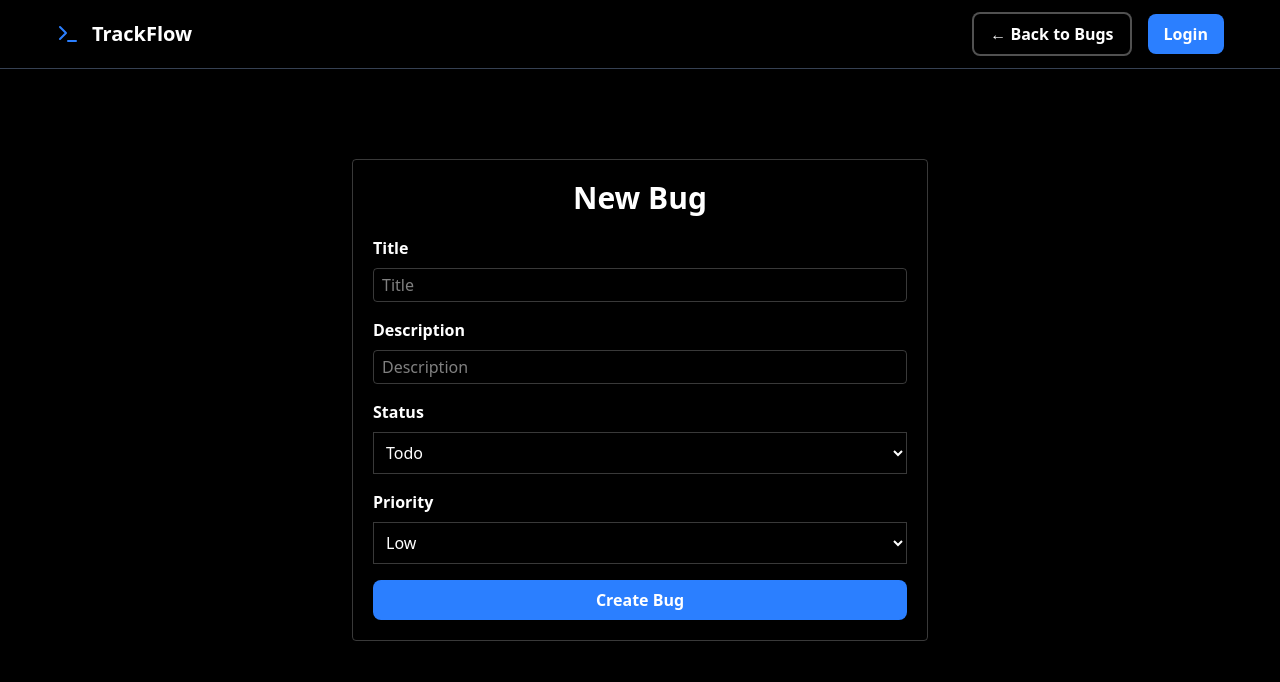
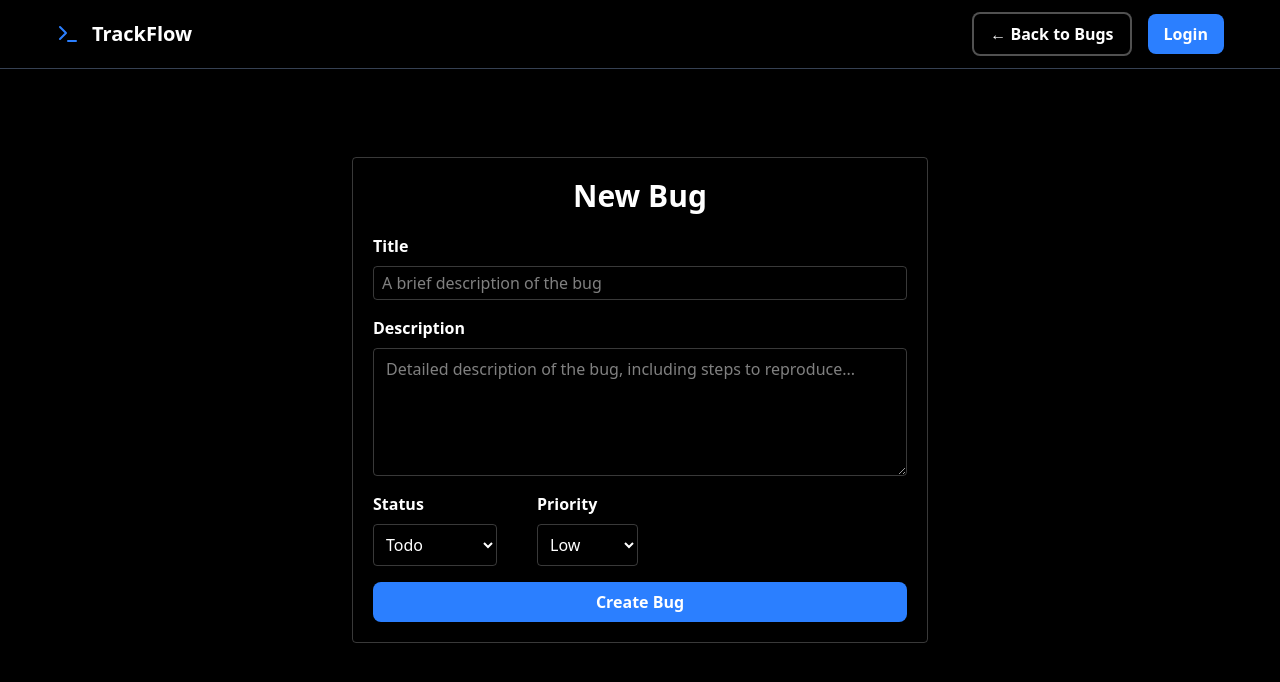
Before and after one commit to DarshanVaishya/TrackFlow, a React (Vite) app in the folder client/: page /bugs/new in a window 1280 px wide. Shown: the top 682 px of the page. Built offline with nearby package versions, Linux system fonts and the light colour scheme.

Commit message:
Minor fixes

```diff
--- a/client/src/components/CommentCard.jsx
+++ b/client/src/components/CommentCard.jsx
@@ -8,6 +8,7 @@ export default function CommentCard({ comment, userId, commentsState }) {
 	const [editing, setEditing] = useState(false)
 	const [content, setContent] = useState(comment.content)
 
+	// TODO: Have a confirm alert box before deleting
 	const handleDelete = () => {
 		axios.delete(`http://localhost:8000/comments/${comment.id}`)
 			.then(response => {
@@ -27,17 +28,21 @@ export default function CommentCard({ comment, userId, commentsState }) {
 		})
 	}
 
-	// TODO: Fix the look of edit and delete buttons
+	// TODO: Change edit comment from input to textarea
 	return (
-		<div className="bg-neutral-900/60 border-1 border-neutral-500/50 rounded p-5 mt-3">
+		<div className="group bg-neutral-900/60 border border-neutral-500/50 rounded p-5 mt-3 outline-none hover:ring-1 hover:ring-blue-500">
 			<div className="flex justify-between">
 				<div className="flex gap-3 mb-2">
 					<span className="capitalize">{comment.created_by.email.split("@")[0]}</span>
 					<span className="text-neutral-500">{FormatDate(comment.created_at, true)}</span>
 				</div>
 				{userId === comment.created_by_id && <div className="flex gap-3">
-					<span onClick={() => setEditing(!editing)} className="hover:cursor-pointer text-green-400 underline">Edit</span>
-					<span onClick={handleDelete} className="hover:cursor-pointer text-red-500 underline">Delete</span>
+					<button onClick={() => setEditing(!editing)} className="hidden group-hover:flex px-2 py-1 rounded hover:bg-green-500/50 justify-center items-center hover:cursor-pointer">
+						<svg xmlns="http://www.w3.org/2000/svg" width="24" height="24" viewBox="0 0 24 24" fill="none" stroke="currentColor" stroke-width="2" stroke-linecap="round" stroke-linejoin="round" class="lucide lucide-pencil h-3.5 w-3.5"><path d="M21.174 6.812a1 1 0 0 0-3.986-3.987L3.842 16.174a2 2 0 0 0-.5.83l-1.321 4.352a.5.5 0 0 0 .623.622l4.353-1.32a2 2 0 0 0 .83-.497z"></path><path d="m15 5 4 4"></path></svg>
+					</button>
+					<button onClick={handleDelete} className="hidden group-hover:flex px-2 py-1 rounded hover:bg-red-500/50 justify-center items-center hover:cursor-pointer">
+						<svg xmlns="http://www.w3.org/2000/svg" width="24" height="24" viewBox="0 0 24 24" fill="none" stroke="currentColor" stroke-width="2" stroke-linecap="round" stroke-linejoin="round" class="lucide lucide-trash2 h-3.5 w-3.5"><path d="M3 6h18"></path><path d="M19 6v14c0 1-1 2-2 2H7c-1 0-2-1-2-2V6"></path><path d="M8 6V4c0-1 1-2 2-2h4c1 0 2 1 2 2v2"></path><line x1="10" x2="10" y1="11" y2="17"></line><line x1="14" x2="14" y1="11" y2="17"></line></svg>
+					</button>
 				</div>}
 			</div>
 			{
--- a/client/src/components/CommentsSection.jsx
+++ b/client/src/components/CommentsSection.jsx
@@ -35,7 +35,7 @@ export default function CommentsSection({ bugId, comments, setComments }) {
 			{/* Post comment box */}
 			<div className="p-5 border border-neutral-500/50 mt-3 mb-5 bg-neutral-900/50 rounded">
 				<div>
-					<textarea className="w-full p-2 rounded border-1 border-neutral-600/50 bg-black text-white focus:outline-none focus:ring-1 focus:ring-blue-500" value={content} onChange={e => setContent(e.target.value)} placeholder="Add a comment..." />
+					<textarea className="w-full p-2 rounded border-1 border-neutral-600/50 bg-black text-white focus:outline-none focus:ring-1 focus:ring-blue-500 min-h-32" value={content} onChange={e => setContent(e.target.value)} placeholder="Add a comment..." />
 				</div>
 				<BlueButton onClick={handleSubmit} className="mt-3">Post Comment</BlueButton>
 			</div>
--- a/client/src/components/utils/Container.jsx
+++ b/client/src/components/utils/Container.jsx
@@ -1,6 +1,6 @@
-export default function Container({ children }) {
+export default function Container({ children, className }) {
 	return (
-		<div className="container mx-auto px-4 min-h-screen">
+		<div className={"container mx-auto px-4 min-h-screen " + className}>
 			{children}
 		</div>
 	)
--- a/client/src/components/utils/SelectInput.jsx
+++ b/client/src/components/utils/SelectInput.jsx
@@ -2,7 +2,7 @@ export default function SelectInput({ children, label, value, onChange }) {
 	return (
 		<>
 			<label className="text-white self-baseline font-bold mb-2 capitalize">{label}</label>
-			<select className="border border-neutral-500/50 p-2 mb-4" name={label} value={value} onChange={onChange}>
+			<select className="border border-neutral-500/50 p-2 mb-4 rounded" name={label} value={value} onChange={onChange}>
 				{children}
 			</select>
 		</>
--- a/client/src/pages/BugPage.jsx
+++ b/client/src/pages/BugPage.jsx
@@ -13,6 +13,7 @@ import { AuthContext } from "../contexts/AuthContext";
 export default function BugPage() {
 	const navigate = useNavigate()
 	const { bug_id } = useParams();
+	const { user } = useContext(AuthContext)
 	const [bug, setBug] = useState(null)
 	const [comments, setComments] = useState(null)
 	const [error, setError] = useState(null)
@@ -33,8 +34,9 @@ export default function BugPage() {
 			})
 	}, [bug_id])
 
+	// TODO: Add delete button
 	return (
-		<Container>
+		<Container className="max-w-5xl">
 			<Navbar>
 				<BlackButton onClick={() => navigate("/bugs")}>← Back to Bugs</BlackButton>
 			</Navbar>
@@ -49,7 +51,7 @@ export default function BugPage() {
 							<div className="flex-1">
 								<div className="flex justify-between">
 									<h1 className="text-3xl">{bug.title}</h1>
-									<BlueButton>Edit Bug</BlueButton>
+									{user.user.id === bug.created_by_id && <BlueButton>Edit Bug</BlueButton>}
 								</div>
 
 								<div className="flex gap-5 mt-5">
--- a/client/src/pages/NewBugPage.jsx
+++ b/client/src/pages/NewBugPage.jsx
@@ -8,12 +8,6 @@ import { useContext, useState } from "react";
 import axios from "axios";
 import { AuthContext } from "../contexts/AuthContext";
 
-// title: str = Field(..., min_length=1, max_length=255)
-// description: str = Field(..., min_length=1)
-// status: BugStatus
-// priority: PriorityStates
-// created_by_id: int
-
 export default function NewBugPage() {
 	const navigate = useNavigate()
 	const [title, setTitle] = useState("")
@@ -22,7 +16,6 @@ export default function NewBugPage() {
 	const [priority, setPriority] = useState("low")
 	const { user } = useContext(AuthContext)
 
-	// TODO: Change description to use textarea
 	const handleSubmit = (e) => {
 		e.preventDefault()
 		axios.post("http://localhost:8000/bugs", {
@@ -31,7 +24,7 @@ export default function NewBugPage() {
 			status,
 			priority,
 			created_by_id: user.user.id
-		}).then(response => {
+		}).then(() => {
 			navigate("/bugs")
 		})
 	}
@@ -45,22 +38,30 @@ export default function NewBugPage() {
 				<form className="p-5 border border-neutral-500/50 rounded min-w-xl">
 					<h1 className="text-3xl font-bold mb-5 text-center">New Bug</h1>
 					<div className="flex flex-col">
-						<TextInput label="Title" value={title} onChange={e => setTitle(e.target.value)} />
-						<TextInput label="Description" value={description} onChange={e => setDescription(e.target.value)} />
+						<TextInput label="Title" placeholder="A brief description of the bug" value={title} onChange={e => setTitle(e.target.value)} />
 
+						<label className="text-white self-baseline font-bold mb-2" >Description</label>
+						<textarea placeholder="Detailed description of the bug, including steps to reproduce..." value={description} onChange={e => setDescription(e.target.value)} className="px-3 py-2 min-h-32 mb-4 border border-neutral-500/50 rounded" />
+
+						<div className="flex gap-10">
+							<div className="flex flex-col">
 								<SelectInput label="status" value={status} onChange={e => setStatus(e.target.value)}>
 									<option value="todo">Todo</option>
 									<option value="in_progress">In Progress</option>
 									<option value="in_review">In Review</option>
 									<option value="done">Done</option>
 								</SelectInput>
+							</div>
 
+							<div className="flex flex-col">
 								<SelectInput label="priority" value={priority} onChange={e => setPriority(e.target.value)}>
 									<option value="low">Low</option>
 									<option value="medium">Medium</option>
 									<option value="high">High</option>
 									<option value="top">Top</option>
 								</SelectInput>
+							</div>
+						</div>
 
 						<BlueButton type="submit">Create Bug</BlueButton>
 					</div>
```
Also changed, not shown: 1 other file (tests, documents, lock files or other folders). Lines whose indentation alone changed are shown as unchanged.
